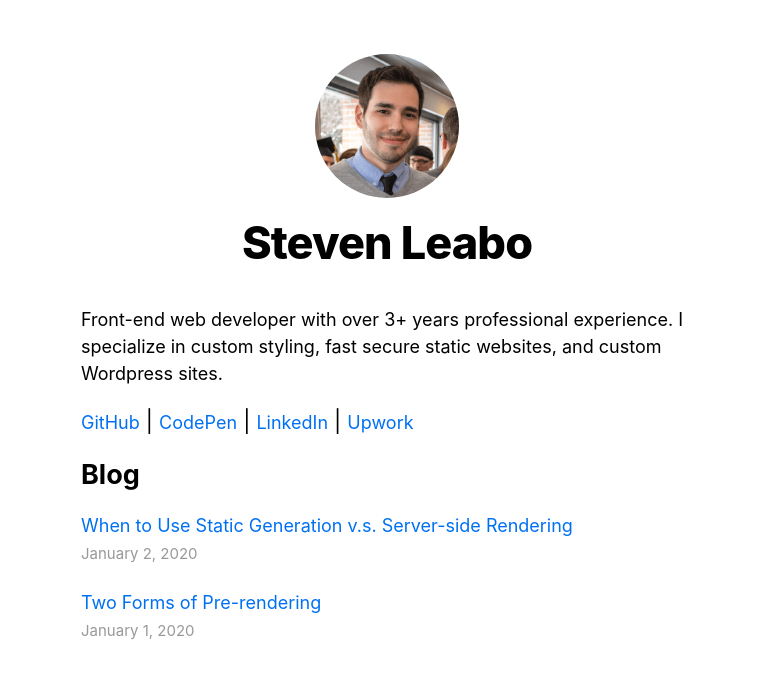
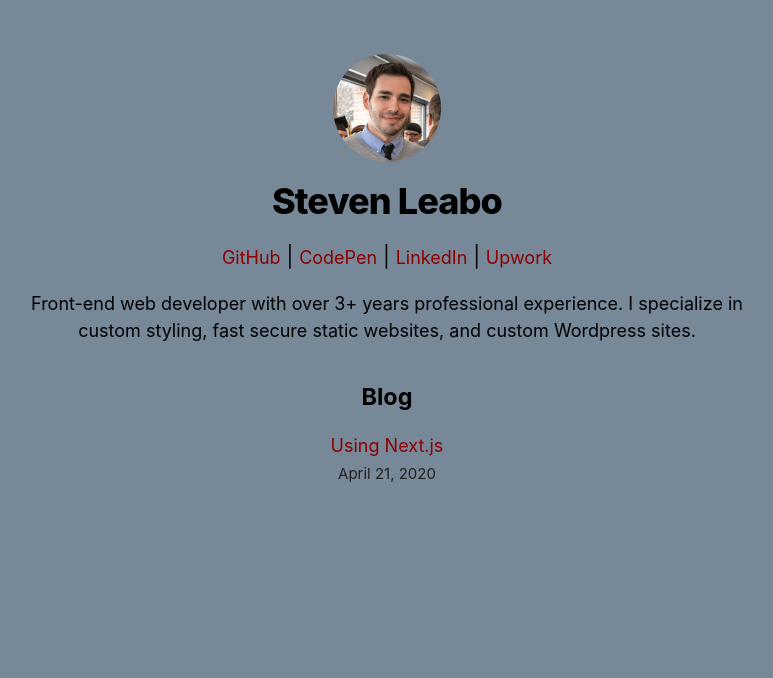
Before and after one commit to leabs/next-js-tutorial, a Next.js app: page / in a window 1280 px wide. Shown: the top 678 px of the page, without its empty margins (253-1026 px from the left). Built offline with nearby package versions, Linux system fonts and the light colour scheme.

Commit message:
starting to style

```diff
--- a/components/layout.js
+++ b/components/layout.js
@@ -4,7 +4,7 @@ import utilStyles from '../styles/utils.module.css'
 import Link from 'next/link'
 
 const name = 'Steven Leabo'
-export const siteTitle = 'Next.js Sample Website'
+export const siteTitle = 'Steven Leabo - Web Developer'
 
 export default function Layout({ children, home }) {
   return (
--- a/components/layout.module.css
+++ b/components/layout.module.css
@@ -1,5 +1,5 @@
 .container {
-    max-width: 36rem;
+    max-width: 45rem;
     padding: 0 1rem;
     margin: 3rem auto 6rem;
   }
@@ -16,8 +16,8 @@
   }
 
   .headerHomeImage {
-    width: 8rem;
-    height: 8rem;
+    width: 6rem;
+    height: 6rem;
   }
 
   .backToHome {
--- a/pages/index.js
+++ b/pages/index.js
@@ -4,7 +4,6 @@ import utilStyles from '../styles/utils.module.css'
 import { getSortedPostsData } from '../lib/posts'
 import Link from 'next/link'
 import Date from '../components/date'
-
 
 export async function getStaticProps() {
   const allPostsData = getSortedPostsData()
@@ -15,7 +14,6 @@ export async function getStaticProps() {
   }
 }
 
-
 export default function Home({ allPostsData }) {
   return (
     <Layout home>
@@ -23,17 +21,21 @@ export default function Home({ allPostsData }) {
         <title>{siteTitle}</title>
       </Head>
       <section className={utilStyles.headingMd}>
-        <p>
-        Front-end web developer with over 3+ years professional experience. I specialize in custom styling, fast secure static websites, and custom Wordpress sites.
+        <div className={utilStyles.socialLinks}>
 
-        </p>
-        <a href="https://github.com/leabs" target="_blank" class="has-text-primary">GitHub</a>
+      <a href="https://github.com/leabs" target="_blank" class="has-text-primary">GitHub</a>
         <span> | </span>
         <a href="https://codepen.io/leab" target="_blank" class="has-text-primary">CodePen</a>
         <span> | </span>
         <a href="https://www.linkedin.com/in/stevenleabo/" target="_blank" class="has-text-primary">LinkedIn</a>
         <span> | </span>
         <a href="https://www.upwork.com/o/profiles/users/~011442e16729fe0928/" target="_blank" class="has-text-primary">Upwork</a>
+        </div>
+        <p>
+        Front-end web developer with over 3+ years professional experience. I specialize in custom styling, fast secure static websites, and custom Wordpress sites.
+
+        </p>
+
       </section>
 
       <section className={`${utilStyles.headingMd} ${utilStyles.padding1px}`}>
--- a/posts/pre-rendering.md
+++ b/posts/next-js.md
@@ -1,6 +1,6 @@
 ---
-title: 'Two Forms of Pre-rendering'
-date: '2020-01-01'
+title: 'Using Next.js'
+date: '2020-04-21'
 ---
 
 Next.js has two forms of pre-rendering: **Static Generation** and **Server-side Rendering**. The difference is in **when** it generates the HTML for a page.
--- a/posts/ssg-ssr.md
+++ /dev/null
@@ -1,19 +0,0 @@
----
-title: 'When to Use Static Generation v.s. Server-side Rendering'
-date: '2020-01-02'
----
-
-We recommend using **Static Generation** (with and without data) whenever possible because your page can be built once and served by CDN, which makes it much faster than having a server render the page on every request.
-
-You can use Static Generation for many types of pages, including:
-
-- Marketing pages
-- Blog posts
-- E-commerce product listings
-- Help and documentation
-
-You should ask yourself: "Can I pre-render this page **ahead** of a user's request?" If the answer is yes, then you should choose Static Generation.
-
-On the other hand, Static Generation is **not** a good idea if you cannot pre-render a page ahead of a user's request. Maybe your page shows frequently updated data, and the page content changes on every request.
-
-In that case, you can use **Server-Side Rendering**. It will be slower, but the pre-rendered page will always be up-to-date. Or you can skip pre-rendering and use client-side JavaScript to populate data.
--- a/styles/global.css
+++ b/styles/global.css
@@ -6,6 +6,7 @@ body {
     Cantarell, Fira Sans, Droid Sans, Helvetica Neue, sans-serif;
   line-height: 1.6;
   font-size: 18px;
+  background:lightslategray;
 }
 
 * {
@@ -13,7 +14,7 @@ body {
 }
 
 a {
-  color: #0070f3;
+  color: darkred;
   text-decoration: none;
   font-size:18px;
   font-family: -apple-system,BlinkMacSystemFont,Segoe UI,Roboto,Oxygen,Ubuntu,Cantarell,Fira Sans,Droid Sans,Helvetica Neue,sans-serif;
--- a/styles/utils.module.css
+++ b/styles/utils.module.css
@@ -1,5 +1,5 @@
 .heading2Xl {
-  font-size: 2.5rem;
+  font-size: 2rem;
   line-height: 1.2;
   font-weight: 800;
   letter-spacing: -0.05rem;
@@ -9,7 +9,7 @@
 }
 
 .headingXl {
-  font-size: 2rem;
+  font-size: 1.5rem;
   line-height: 1.3;
   font-weight: 800;
   letter-spacing: -0.05rem;
@@ -19,7 +19,7 @@
 }
 
 .headingLg {
-  font-size: 1.5rem;
+  font-size: 1.3rem;
   line-height: 1.4;
   margin: 1rem 0;
   font-family: -apple-system, BlinkMacSystemFont, Segoe UI, Roboto, Oxygen, Ubuntu,
@@ -27,10 +27,11 @@
 }
 
 .headingMd {
-  font-size: 1.2rem;
+  font-size: 1.15rem;
   line-height: 1.5;
   font-family: -apple-system, BlinkMacSystemFont, Segoe UI, Roboto, Oxygen, Ubuntu,
     Cantarell, Fira Sans, Droid Sans, Helvetica Neue, sans-serif;
+    text-align: center;
 }
 
 .borderCircle {
@@ -56,5 +57,8 @@
 }
 
 .lightText {
-  color: #999;
+  color: #222;
 }
+.backToHome {
+  margin: 3rem 0 0;
+}
```
Also changed, not shown: public/zeit.svg (deleted).
